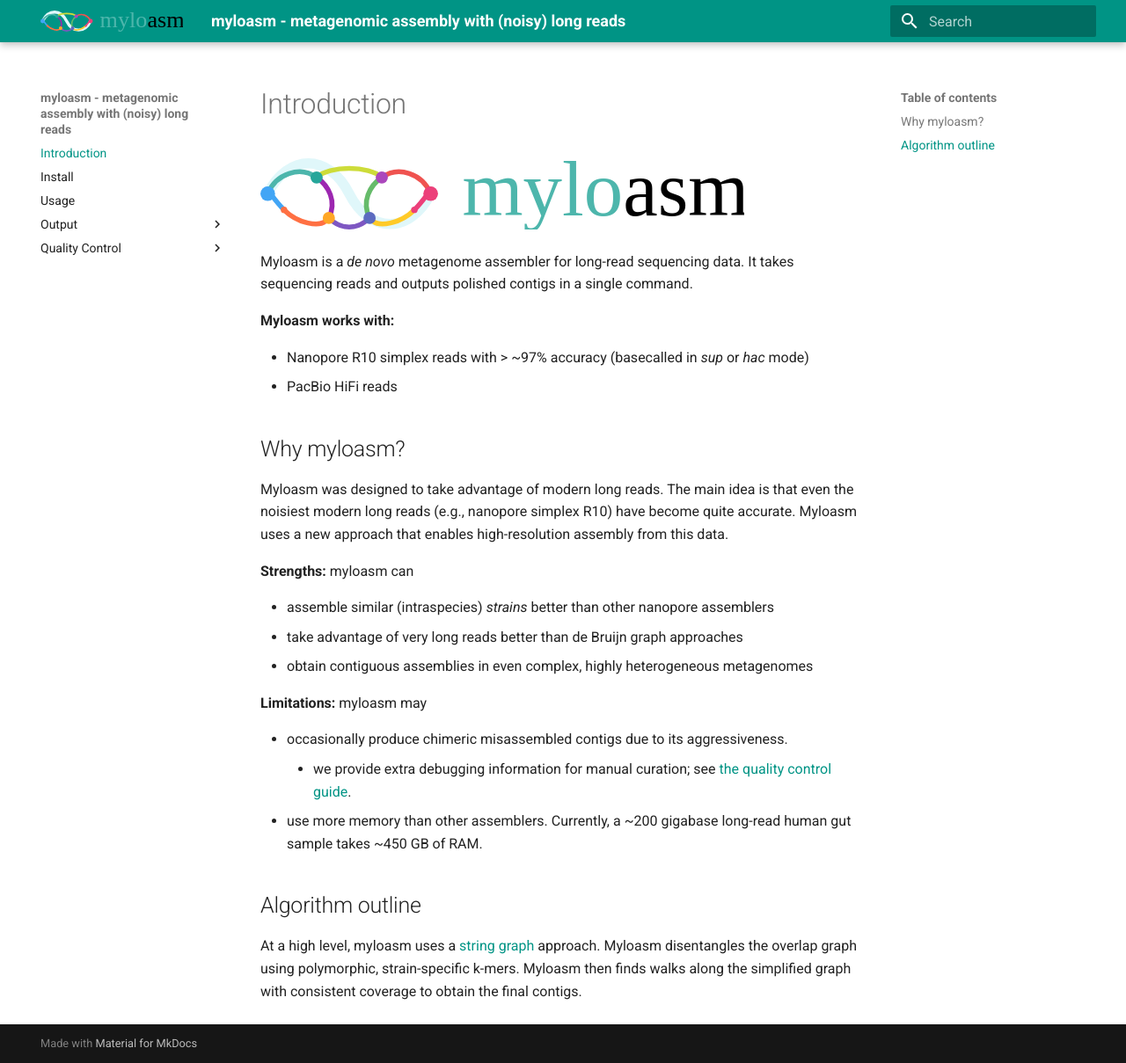
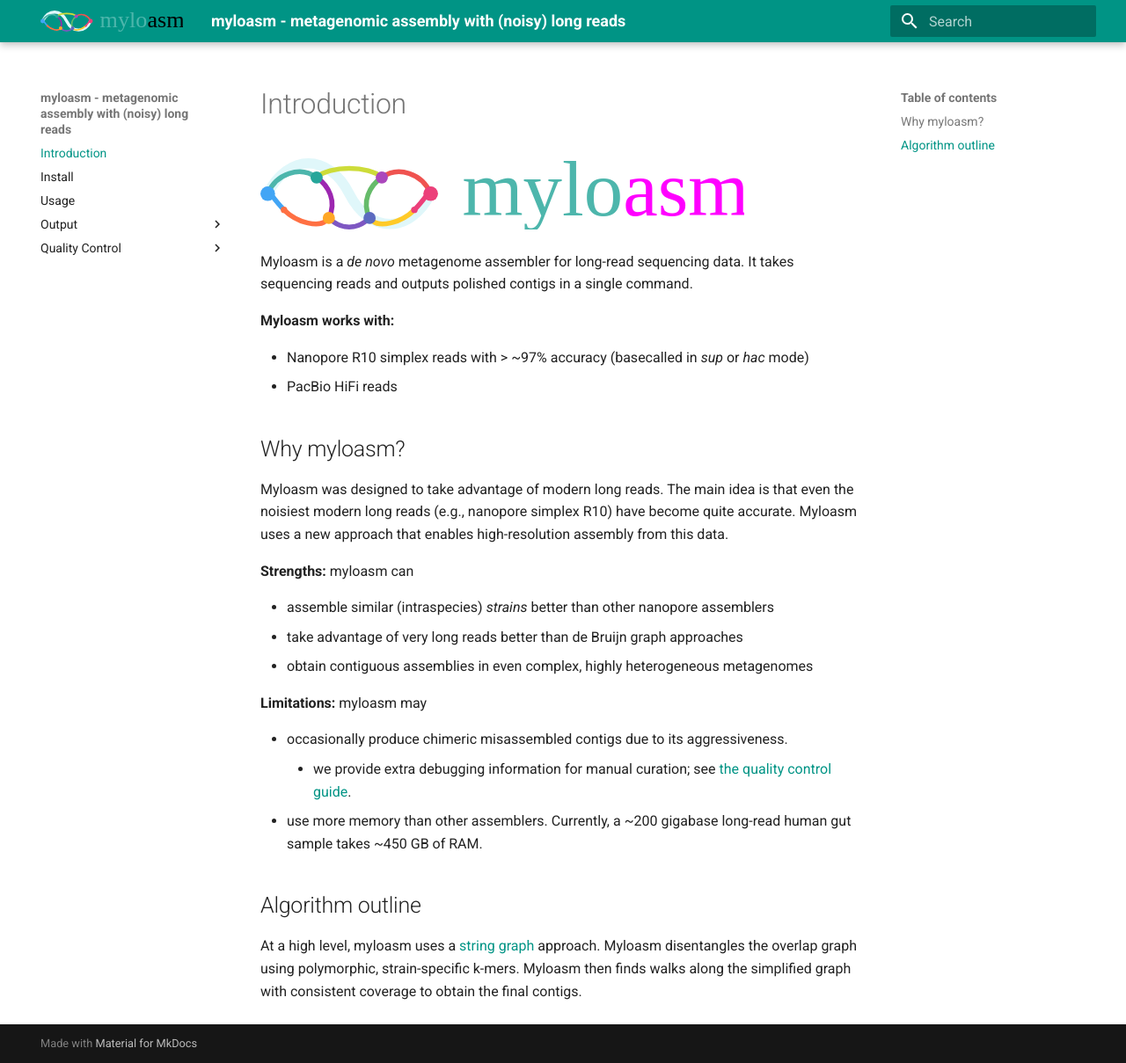
Before and after one commit to myloasm-docs/myloasm-docs.github.io, an MkDocs documentation site: the page built from docs/index.md, in a window 1280 px wide and 1209 px high. Shown: the whole window at 88% size. Built offline with MkDocs 1.6.1 and Material for MkDocs 9.7.7, drawn with Linux system fonts in a browser that asks for light colours.

Commit message:
pink logo

```diff
--- a/docs/index.md
+++ b/docs/index.md
@@ -1,4 +1,4 @@
- <img src='assets/logo.svg' width='80%' />
+ <img src='assets/logo-pink.svg' width='80%' />
 
 Myloasm is a *de novo* metagenome assembler for long-read sequencing data. It takes sequencing reads and outputs polished contigs in a single command.
 
```
Also changed, not shown: docs/assets/logo-pink.svg (added).
